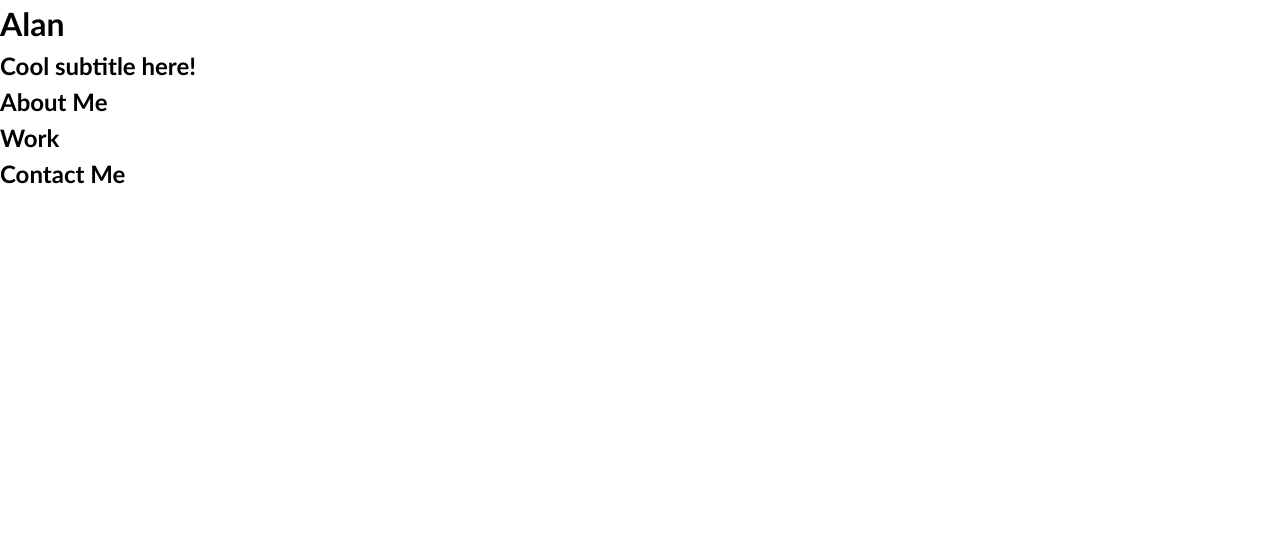
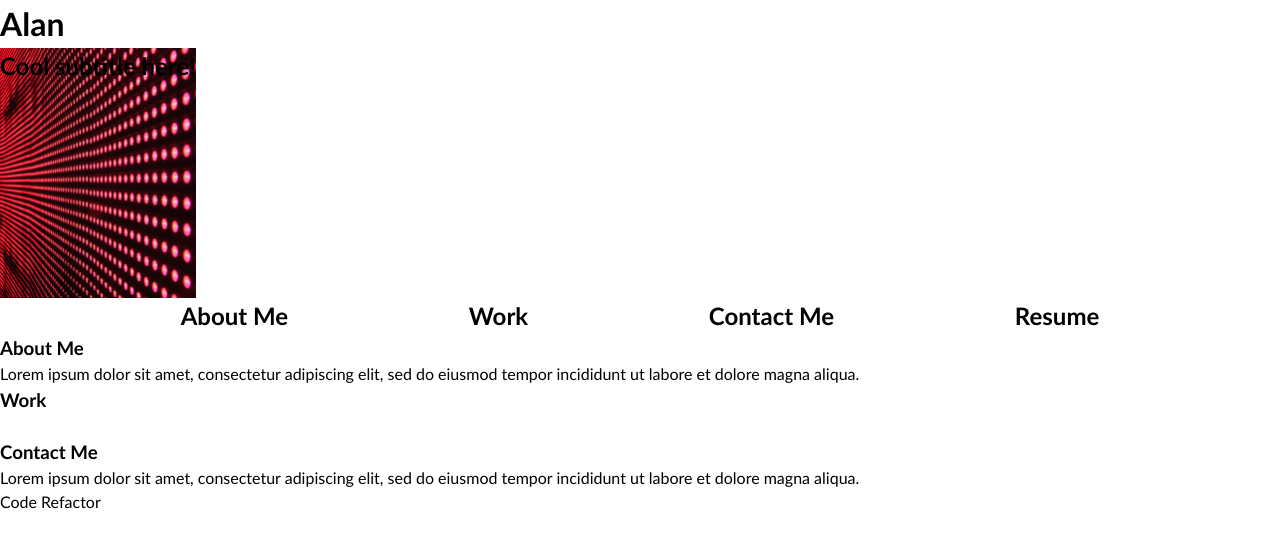
Before and after one commit to AlanSnowden/Alan-Snowden-Portfolio, a plain HTML site: page index.html in a window 1280 px wide. Drawn offline with Linux system fonts and the light colour scheme; files that its build step writes are made by us from their sources.

Commit message:
Added more selectors to css file.

```diff
--- a/css/style.css
+++ b/css/style.css
@@ -1,5 +1,7 @@
 * {
   box-sizing: border-box;
+  width: auto;
+  height: auto;
 }
 
 body {
@@ -21,3 +23,63 @@ h6 {
 p {
   margin: 0;
 }
+
+#navBar {
+  display: flex;
+  flex-direction: row;
+  align-content: end;
+  margin: 0px 5%;
+}
+
+.hero-banner {
+  display: flex;
+  flex-direction: row;
+  justify-content: end;
+  background-color: lightblue;
+  width: fit-content;
+}
+
+.hero-banner-test {
+  height: 250px;
+  width: fit-content;
+  background-image: url('../images/02-portfolio-1.jpg');
+  background-repeat: no-repeat;
+  background-position: center;
+  background-size: cover;
+}
+
+.page-wrapper {
+  display: flex;
+  flex-direction: row;
+  justify-content: end;
+  justify-content: space-evenly;
+}
+
+.about-me, .work, .contact-me {
+display: inline;
+flex-direction: row;
+justify-content: flex-start;
+}
+
+.box-1 {
+  height: max-content;
+  width: max-content;
+  display: inline-block;
+  flex-direction: row;
+  background-image: url(..\images\02-portfolio-1.jpg);
+}
+
+
+Keep this at the bottom. Check this against the console screen sizes,
+/* Extra small devices (phones, 600px and down) */
+@media only screen and (max-width: 600px) {
+main {font-size: 6px;}
+}
+/* Small devices (portrait tablets and large phones, 600px and up) */
+@media only screen and (min-width: 600px) {}
+/* Medium devices (landscape tablets, 768px and up) */
+@media only screen and (min-width: 768px) {}
+/* Large devices (laptops/desktops, 992px and up) */
+@media only screen and (min-width: 992px) {}
+/* Extra large devices (large laptops and desktops, 1200px and up) */
+@media only screen and (min-width: 1200px) {}
--- a/index.html
+++ b/index.html
@@ -5,8 +5,8 @@
   <meta charset="UTF-8">
   <meta name="viewport" content="width=device-width, initial-scale=1.0">
   <meta http-equiv="X-UA-Compatible" content="ie=edge">
-  <title>Alan Snowden // Web Developer</title>
-  <link rel="stylesheet" href="./assets/css/style.css" />
+  <title>Alan Snowden - Web Developer</title>
+  <link rel="stylesheet" href="./css/style.css" />
 </head>
 
 <body>
@@ -18,7 +18,7 @@
   </header>
 
   <!-- hero banner -->
-  <section class="hero-banner">
+  <section class="hero-banner-test">
     <div>
       <h2>Cool subtitle here!</h2>
     </div>
@@ -31,15 +31,49 @@
     </section>
 
     <!-- portfolio container -->
-    <section class="page-section" id="work">
+    <section class="page-section-work" id="work">
       <h2>Work</h2>
     </section>
 
     <!-- contact -->
-    <section class="page-section contact" id="contact">
+    <section class="page-section-contact" id="contact">
       <h2>Contact Me</h2>
     </section>
+
+    <section class="page-section-resume" id="resume">
+      <h2>Resume</h2>
+    </section>
   </main>
+
+  <main class="about-me">
+    <section class="about-me">
+    <h3>About Me</h3>
+    <section class="body">
+      <p>Lorem ipsum dolor sit amet, consectetur adipiscing elit, sed do eiusmod tempor incididunt ut labore et dolore
+        magna aliqua.</p>
+    </section>
+
+
+    <section class="work">
+      <h3>Work</h3>
+      <section class="body">
+          <div class="box-1">
+
+          </div>
+      </section>
+
+
+      <main class="contact-me">
+        <h3>Contact Me</h3>
+        <section class="body">
+          <p>Lorem ipsum dolor sit amet, consectetur adipiscing elit, sed do eiusmod tempor incididunt
+            ut labore et dolore magna aliqua.</p>
+        </section>
+      </main>
+
+      <main>
+        Code Refactor
+      </main>
 </body>
 
 </html>
```
